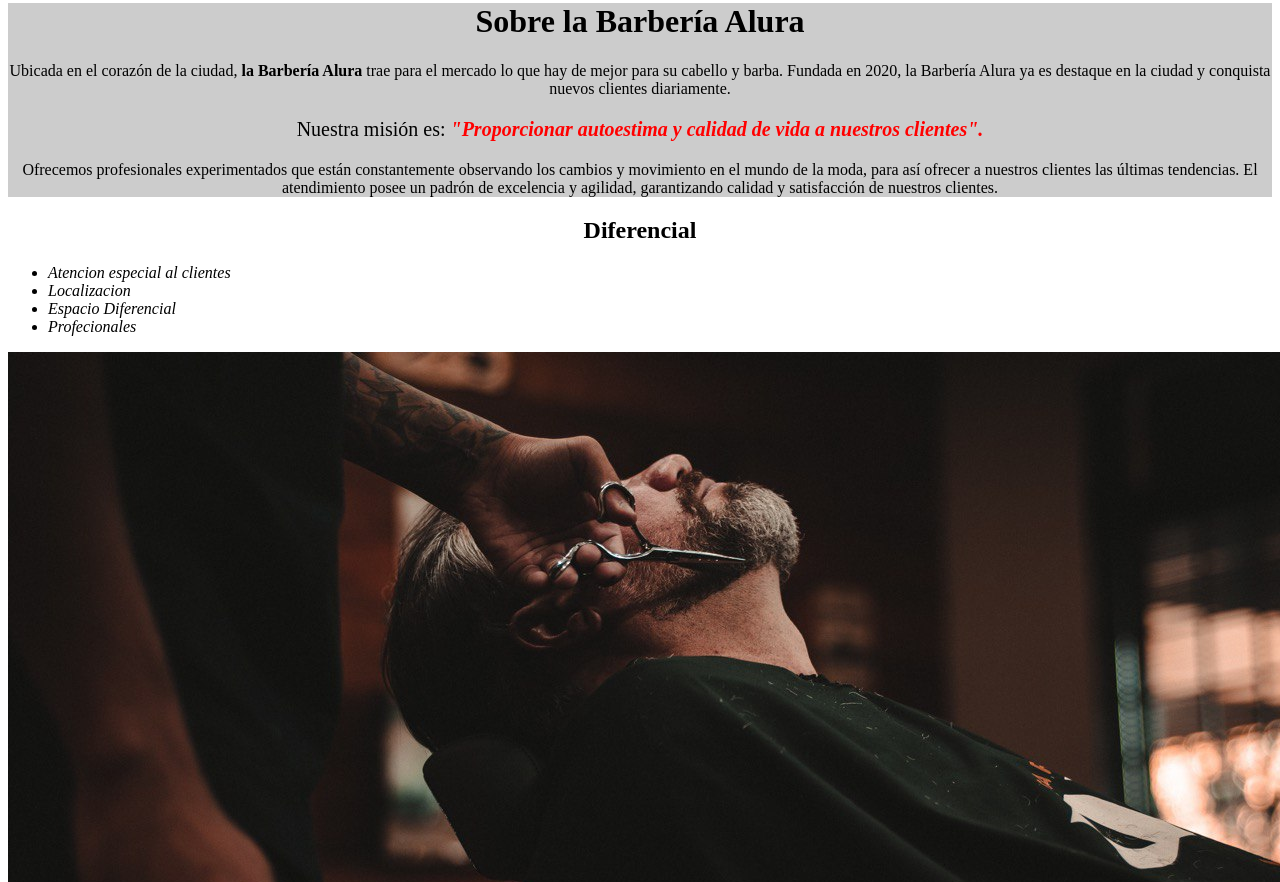
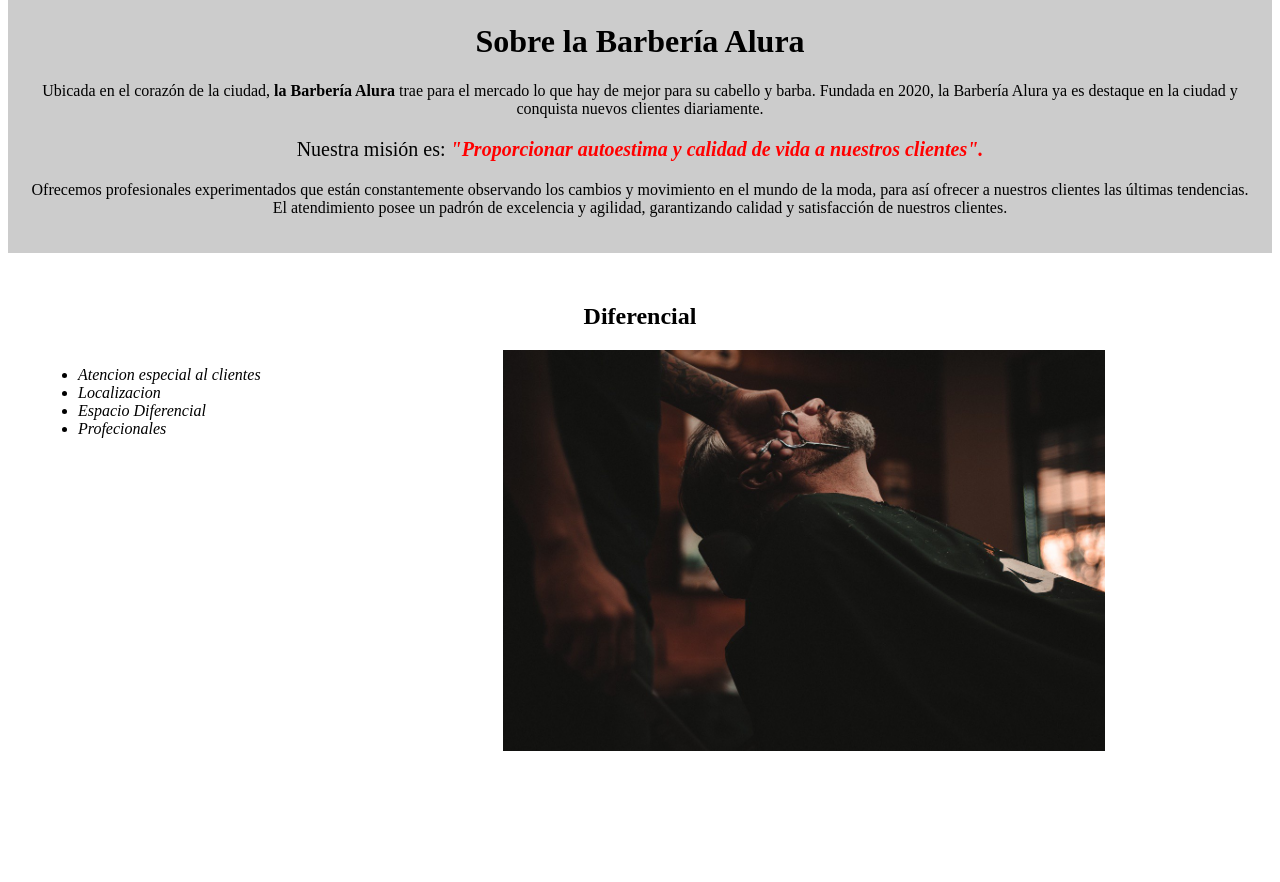
Before and after one commit to Ferjose56/html-prueba2, a plain HTML site: page index.html in a window 1280 px wide. Shown: the part 504-1386 px from the top of the page. After the commit the page ends 1297 px from the top, so only its background shows below. Drawn offline with Linux system fonts and the light colour scheme.

Commit message:
se uso clases

```diff
--- a/index.html
+++ b/index.html
@@ -33,7 +33,7 @@
             <li class="item">Profecionales</li>
 
         </ul>
-        <img src="diferenciales/diferenciales.jpg">
+        <img src="diferenciales/diferenciales.jpg" class="imagendif">
 
     </div>
 
--- a/style.css
+++ b/style.css
@@ -8,6 +8,7 @@ body{
 
 .bloque{
     background: #CCCCCC;
+    padding: 20px;
 }
 
 p{
@@ -33,6 +34,7 @@ strong em{
 
 .diferencial{
     background: #FFFFFF;
+    padding: 30px;
 
 }
 
@@ -43,3 +45,15 @@ h2{
 .item{
     font-style: italic;
 }
+
+ul{
+    display: inline-block;
+    vertical-align: top;
+    width: 20%;
+    margin-right: 15%;
+}
+
+.imagendif{
+    width: 50%;
+
+}
```
